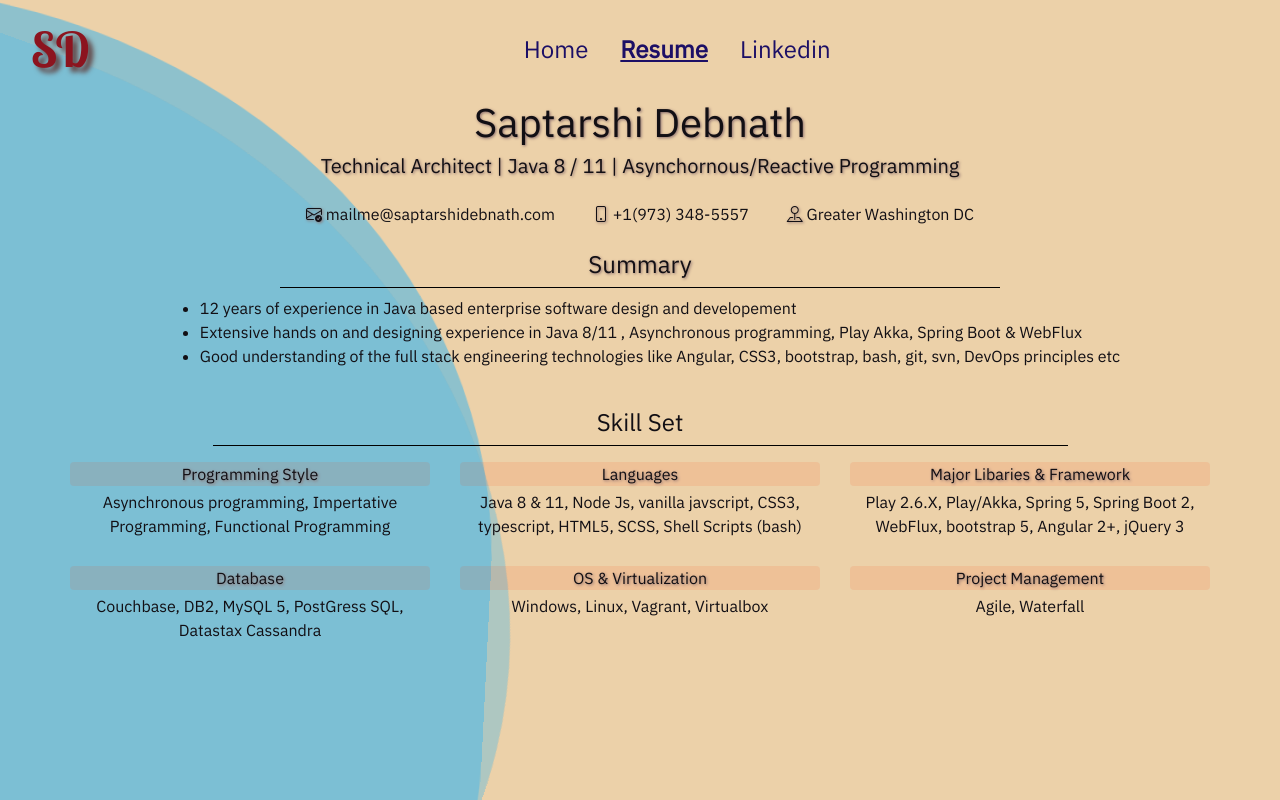
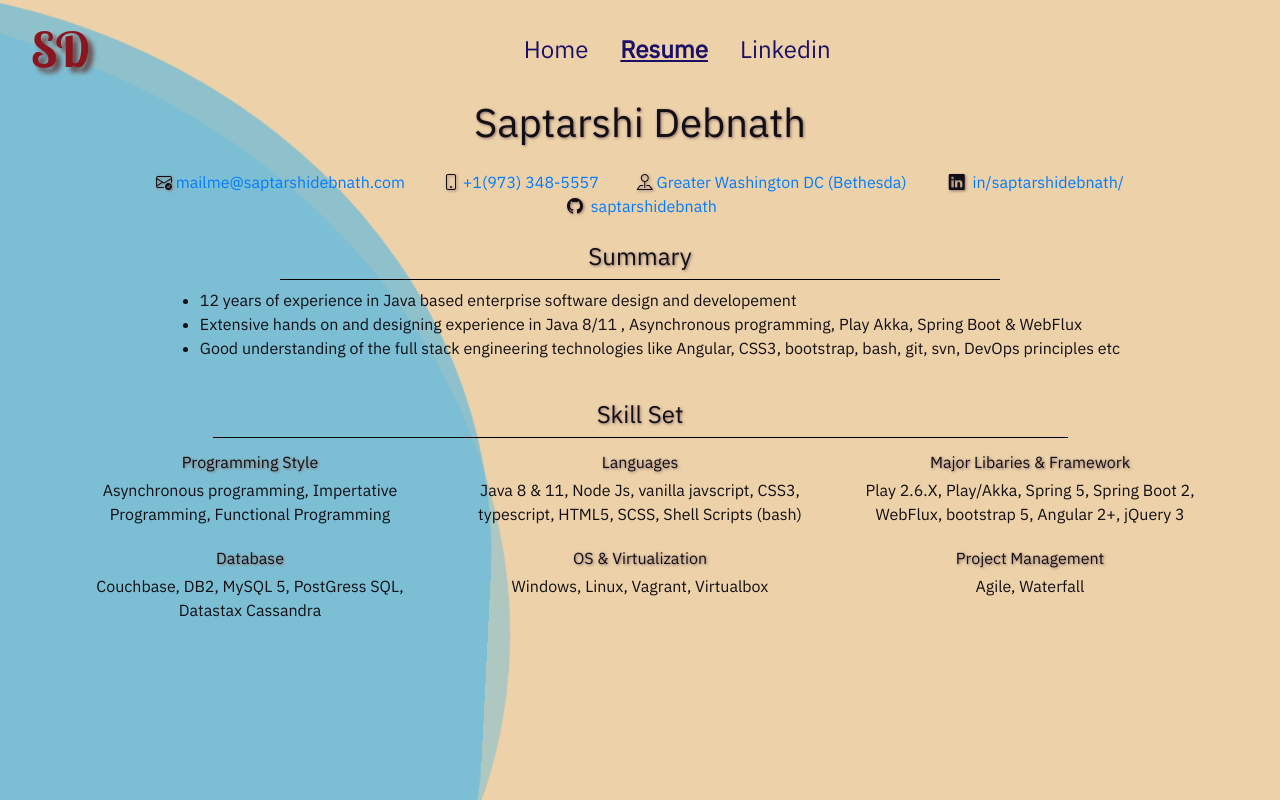
Before and after one commit to saptarshidebnath/saptarshidebnath, an Angular app: page /resume in a window 1280 px wide. Built offline with nearby package versions, Linux system fonts and the light colour scheme.

Commit message:
Completed till SkilSets

```diff
--- a/angular.json
+++ b/angular.json
@@ -67,8 +67,8 @@
                 },
                 {
                   "type": "anyComponentStyle",
-                  "maximumWarning": "2kb",
-                  "maximumError": "4kb"
+                  "maximumWarning": "128kb",
+                  "maximumError": "256kb"
                 }
               ]
             }
--- a/src/app/resume/resume.component.html
+++ b/src/app/resume/resume.component.html
@@ -1,27 +1,34 @@
 <section class="resume container">
     <section class="header text-center">
-        <h1>{{this?.resume?.name?.firstName?.data}} {{this?.resume?.name?.lastName?.data}}</h1>
-        <h5>{{this?.resume?.headLine?.data}}</h5>
+        <h1 class="background-shadow">{{this?.resume?.name?.firstName?.data}} {{this?.resume?.name?.lastName?.data}}</h1>
+        <h5 class="background-shadow">{{this?.resume?.headLine?.data}}</h5>
         <section class="section-divider contact row justify-content-md-center" *ngIf="displayPI()">
             <section *ngFor="let column of this?.resume?.contact; let in = index">
                 <span class="col-sm-2 mx-1 contact-entry {{column.type}}"><span class="label"><i
-                            class="bi bi-{{column?.icon}}"></i> </span> {{column?.data}}</span>
+                            class="bi bi-{{column?.icon}}"></i> </span> <a href="{{column.href}}" target="_blank">
+                        {{column?.data}}</a></span>
+            </section>
+            <section *ngFor="let column of this?.resume?.social; let in = index">
+                <span class="col-sm-2 mx-1 contact-entry {{column.type}}"><span class="label"><i
+                            class="bi bi-{{column?.icon}} mx-1"></i> </span> <a href="{{column.href}}" target="_blank">
+                        {{column?.data}}</a></span>
             </section>
         </section>
     </section>
-    <section class="body row justify-content-md-center section-divider summary">
-        <section class="summary justify-content-md-center ">
-            <h4 class="text-center header">Summary</h4>
+    <section class="resume-body row justify-content-md-center section-divider summary">
+        <section class="summary justify-content-md-center">
+            <h4 class="text-center header background-shadow">Summary</h4>
             <hr />
             <ul>
-                <li *ngFor="let column of this?.resume?.summary; let in = index" class="summary-entry mb-0">{{column}}</li>
+                <li *ngFor="let column of this?.resume?.summary; let in = index" class="summary-entry mb-0">{{column}}
+                </li>
             </ul>
         </section>
         <section class="skill-sets justify-content-md-center section-divider">
-            <h4 class="text-center header">Skill Set</h4>
+            <h4 class="text-center header background-shadow">Skill Set</h4>
             <hr />
             <section class="skill-set-container row justify-content-md-center">
-                <section class="justify-content-md-center col-sm-4 skill-set-module my-1"
+                <section class="justify-content-md-center col-sm-4 skill-set-module"
                     *ngFor="let column of this?.resume?.skills; let in = index">
                     <div>
                         <p class="header text-center my-1 background-shadow">{{column.skill_type}}</p>
--- a/src/app/resume/resume.component.scss
+++ b/src/app/resume/resume.component.scss
@@ -7,33 +7,31 @@
     text-shadow: 1px 1px 3px #8a6d6d;
  }
 
-section.resume {
-    section.header{
-        h1, h5{
-            @include textShadow;
-        }
-    }
-    section.body{
-        .summary{
-            .header{
-                @include textShadow;
-            }
-            // background-color: red;
-        }
-        .skill-sets{
-            .skill-set-container{
-                .skill-set-module{
-
-                    .header{
-                        @extend .rounded;
-                        background-color: rgba(255, 60, 0, 0.1);
-                                    // background-color: red;
-                    }
-                }
-            }
-        }
-    }
-}
+// section.resume {
+//     section.header{
+//         h1, h5{
+//             @include textShadow;
+//         }
+//     }
+//     section.body-summary{
+//         .summary{
+//             .header{
+//                 @include textShadow;
+//             }
+//             // background-color: red;
+//         }
+//         .skill-sets{
+//             .skill-set-container{
+//                 .skill-set-module{
+//                     .header{
+//                         @include textShadow;
+//                         text-decoration: underline;
+//                     }
+//                 }
+//             }
+//         }
+//     }
+// }
 
 
 hr{
--- a/src/assets/resume.json
+++ b/src/assets/resume.json
@@ -9,42 +9,37 @@
             "data": "Debnath"
         }
     },
-    "headLine": {
-        "label": "Head Line",
-        "data": "Technical Architect | Java 8 / 11 | Asynchornous/Reactive Programming"
-    },
+    "head_line": "Technical Architect working with Reactive Programming using Java 8 and 11",
     "contact": [
         {
             "type": "email",
             "icon": "envelope-check",
-            "label": "Email",
+            "href" : "mailto:mailme@saptarshidebnath.com",
             "data": "mailme@saptarshidebnath.com"
         },
         {
             "type": "phone",
             "icon": "phone",
-            "label": "Mobile",
+            "href" : "tel: +19733485557",
             "data": "+1(973) 348-5557"
         },
         {
             "type": "address",
             "icon": "pin-map",
-            "label": "Location",
-            "data": "Greater Washington DC"
+            "href" : "https://goo.gl/maps/ZTHWWRuyabS8EjmeA",
+            "data": "Greater Washington DC (Bethesda)"
         }
     ],
     "social": [
         {
-            "type": "linkedin",
-            "icon": "envelope-check",
-            "label": "Linkedin",
-            "data": "https://www.linkedin.com/in/saptarshidebnath/"
+            "icon": "linkedin",
+            "data": "in/saptarshidebnath/",
+            "href": "https://www.linkedin.com/in/saptarshidebnath/"
         },
         {
-            "type": "github",
-            "icon": "envelope-check",
-            "label": "Github",
-            "data": "https://github.com/saptarshidebnath"
+            "icon": "github",
+            "data": "saptarshidebnath",
+            "href": "https://github.com/saptarshidebnath"
         }
     ],
     "summary": [
@@ -113,5 +108,20 @@
                 "Waterfall"
             ]
         }
+    ],
+    "work_experience": [
+        {
+            "position": "Technical Manager",
+            "employer": "Mindtree Ltd",
+            "account_description": "The end client is a behemoth in travel domain and part of the S&P 500 index",
+            "start_date": "07/01/2021",
+            "end_date": "",
+            "is_current": true,
+            "work_location": {
+                "data" : "Bethesda",
+                "href" : "https://goo.gl/maps/ZTHWWRuyabS8EjmeA"
+            }
+
+        }
     ]
 }
```
